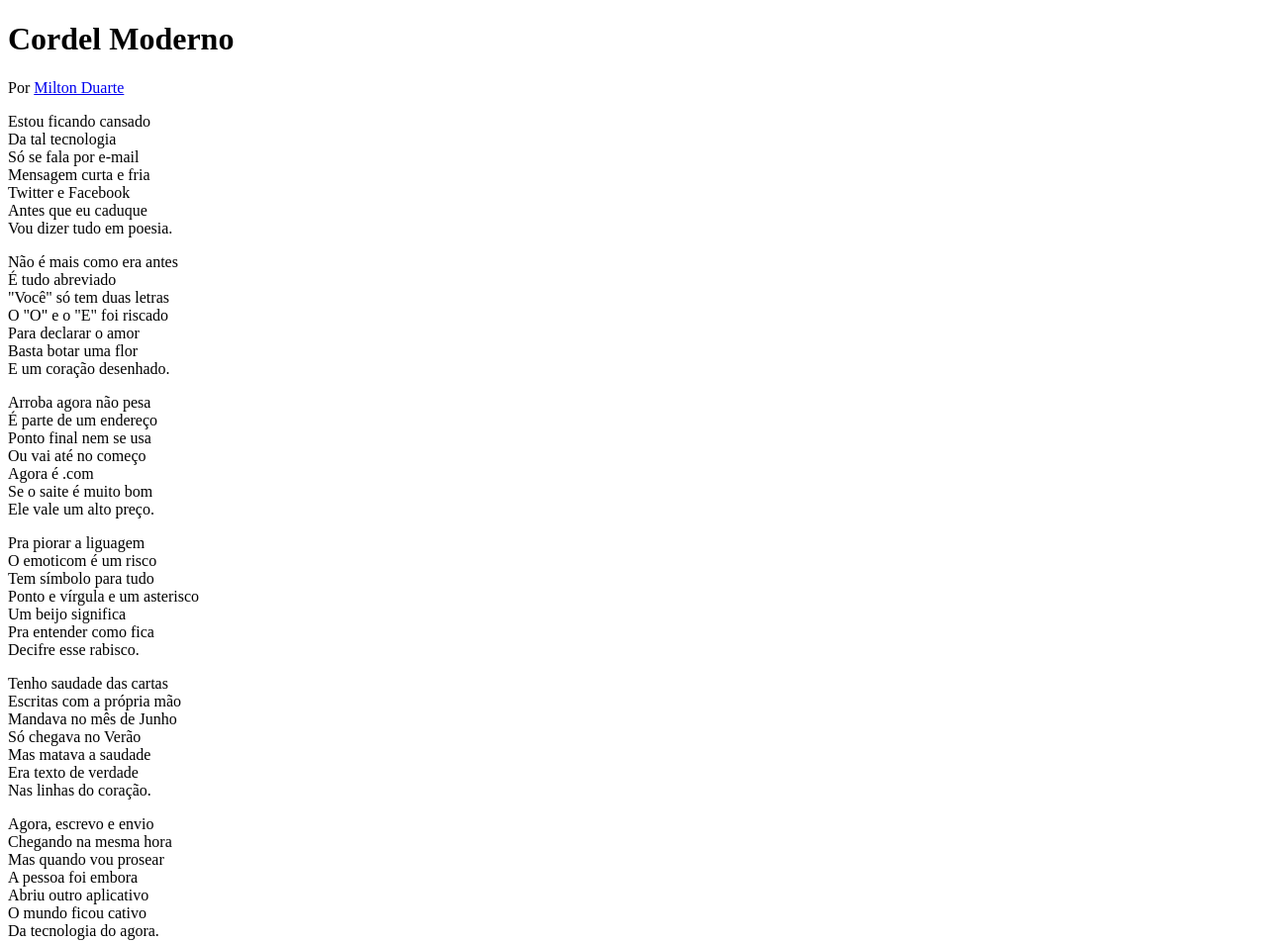
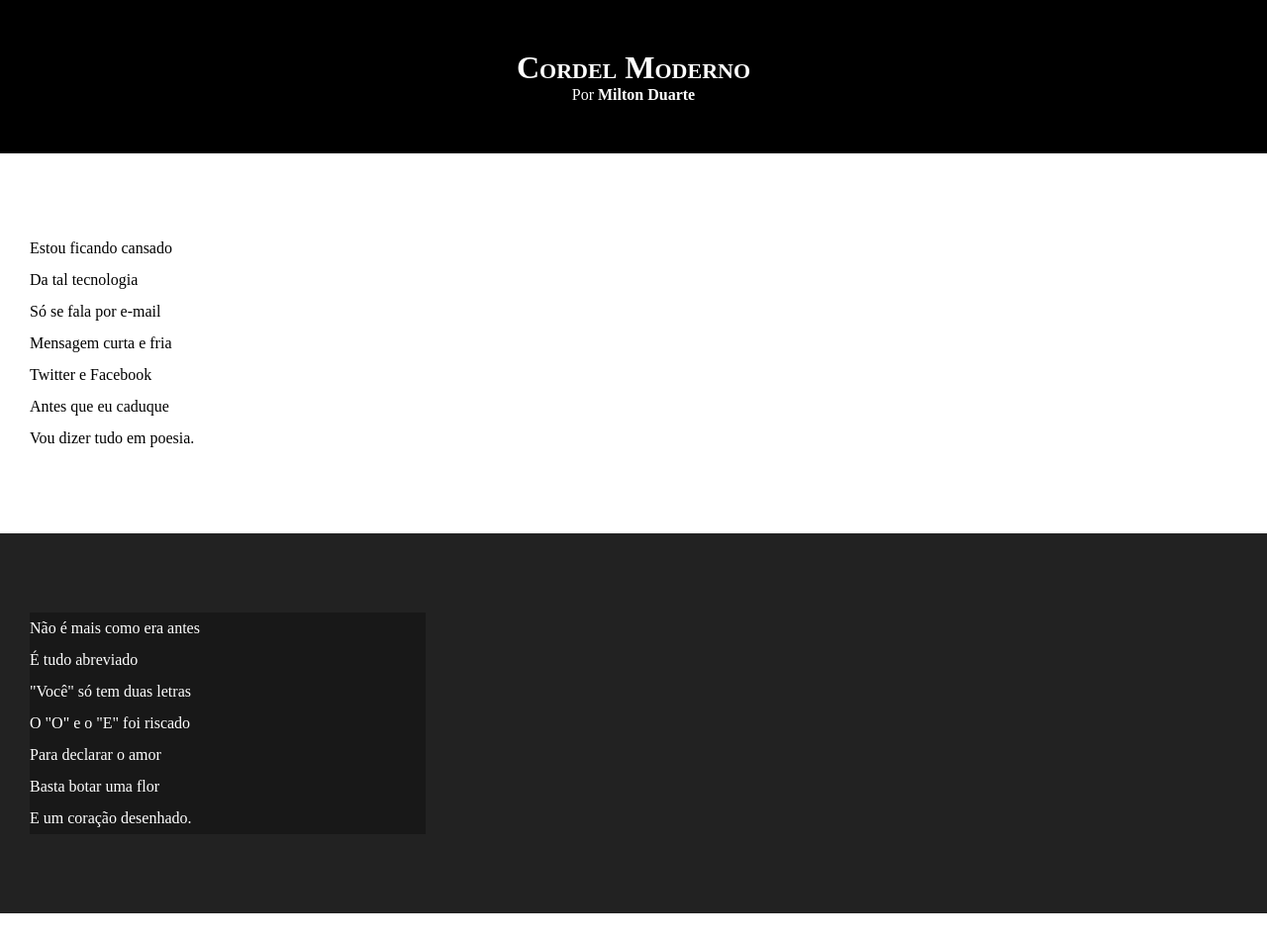
Before and after one commit to jheansrosas/Desafios, a plain HTML site: page d012/index.html in a window 1280 px wide. Shown: the top 953 px of the page at 99% size. Drawn offline with Linux system fonts and the light colour scheme.

Commit message:
Atualizado

```diff
--- a/d012/estilo/style.css
+++ b/d012/estilo/style.css
@@ -1 +1,65 @@
 @charset "UTF-8";
+
+* {
+    margin: 0px;
+    padding: 0px;
+}
+
+html,body {
+    min-height: 100vh;
+    background-color: darkgrey;
+}
+
+header {
+    background-color: black;
+    color: white;
+    text-align: center;
+}
+
+header > h1 {
+    padding-top: 50px;
+    font-variant: small-caps;
+}
+
+header > p {
+    padding-bottom: 50px;
+}
+
+header a, footer a {
+    color: white;
+    text-decoration: none;
+    font-weight: bolder;
+}
+
+header a:hover,footer a:hover {
+    text-decoration: underline;
+}
+
+section {
+    padding-top: 10vh;
+    padding-bottom: 10vh;
+    line-height: 2em;
+    padding-left: 30px;
+}
+
+section.normal {
+    background-color: white;
+    color: black;
+}
+
+section.imagem {
+    background-color: rgb(34, 34, 34);
+    color: white;
+}
+
+section.imagem > p {
+    width: 400px;
+    background-color: rgba(0, 0, 0, 0.308);
+}
+
+footer {
+    background-color: black;
+    color: white;
+    text-align: center;
+    padding: 10px;
+}
--- a/d012/index.html
+++ b/d012/index.html
@@ -12,7 +12,7 @@
         <p>Por <a href="https://www.recantodasletras.com.br/poesias/3186743" target="_blank">Milton Duarte</a></p>
     </header>
 
-    <section>
+    <section class="normal">
         <p>
             Estou ficando cansado <br>
             Da tal tecnologia <br>
@@ -24,7 +24,7 @@
         </p>
     </section>
 
-    <section>
+    <section class="imagem">
         <p>
             Não é mais como era antes <br>
             É tudo abreviado <br>
@@ -36,7 +36,7 @@
         </p>
     </section>
 
-    <section>
+    <section class="normal">
         <p>
             Arroba agora não pesa <br>
             É parte de um endereço <br>
@@ -58,7 +58,7 @@
         </p>
     </section>
 
-    <section>
+    <section class="imagem">
         <p>
             Tenho saudade das cartas <br>
             Escritas com a própria mão <br>
@@ -70,7 +70,7 @@
         </p>
     </section>
 
-    <section>
+    <section class="normal">
         <p>
             Agora, escrevo e envio <br>
             Chegando na mesma hora <br>
```
